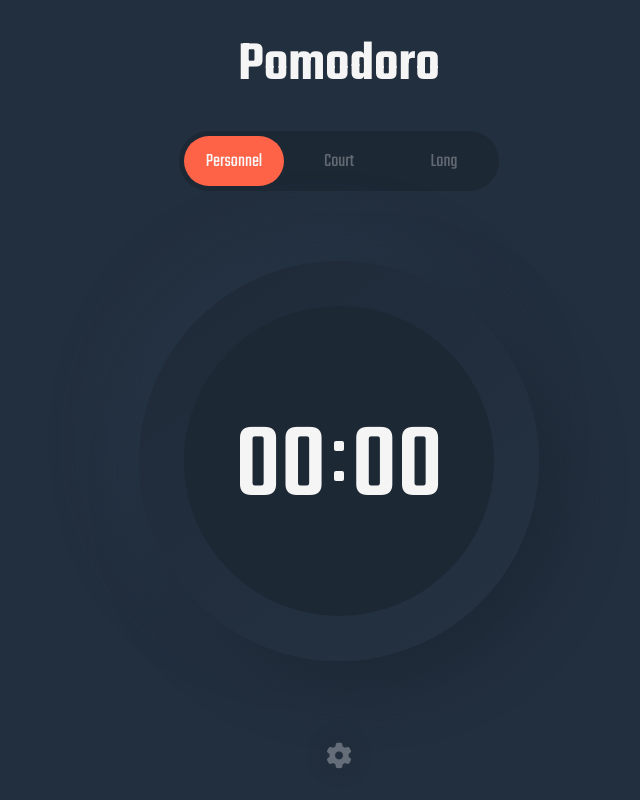
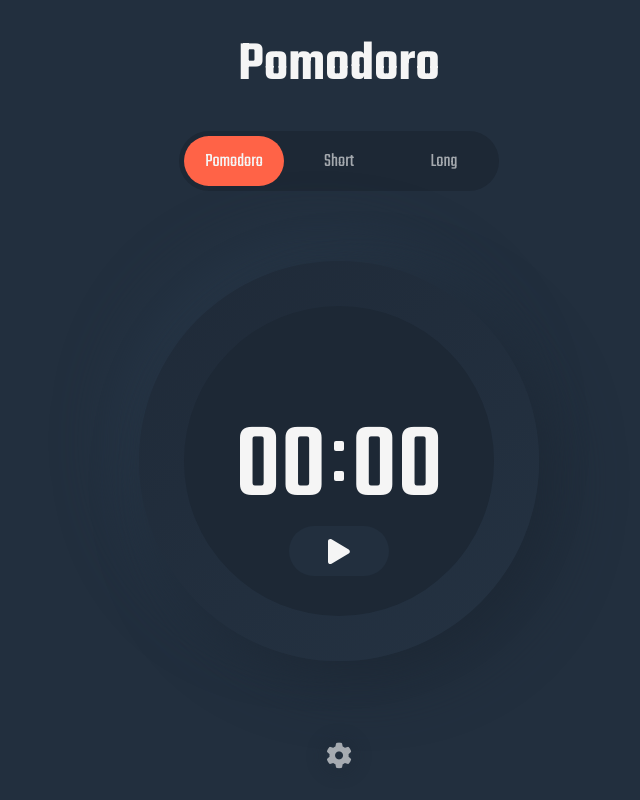
Before and after one commit to FabioDevCode/Pomodoro-App, a plain HTML site: page index.html in a window 1280 px wide. Shown: the whole page, without its empty margins (301-941 px from the left). Drawn offline with Linux system fonts and the light colour scheme.

Commit message:
Ajout bouton play

```diff
--- a/index.html
+++ b/index.html
@@ -17,8 +17,8 @@
 
     <div class="group-btn">
         <div class="back-btn anim1"></div>
-        <button class="btn1 active">Personnel</button>
-        <button class="btn2">Court</button>
+        <button class="btn1 active">Pomodoro</button>
+        <button class="btn2">Short</button>
         <button class="btn3">Long</button>
     </div>
 
@@ -35,7 +35,11 @@
             <div class="secs">00</div>
         </div>
 
+        <button id="play_pause">
+            <svg xmlns="http://www.w3.org/2000/svg" viewBox="0 0 448 512"><!-- Font Awesome Pro 5.15.4 by @fontawesome - https://fontawesome.com License - https://fontawesome.com/license (Commercial License) --><path d="M424.4 214.7L72.4 6.6C43.8-10.3 0 6.1 0 47.9V464c0 37.5 40.7 60.1 72.4 41.3l352-208c31.4-18.5 31.5-64.1 0-82.6z"/></svg>
+        </button>
     </div>
+
 
     <div class="setting">
         <i class="fas fa-cog"></i>
--- a/style.css
+++ b/style.css
@@ -8,11 +8,10 @@
 
 html {
     --font-fam: 'Teko', sans-serif;
-    --color-lgt: rgba(255, 255, 255, .3);
+    --color-lgt: rgba(255, 255, 255, .6);
 }
 
 body {
-
     display: flex;
     flex-direction: column;
     align-items: center;
@@ -150,6 +149,34 @@ h1 {
     box-shadow: 0 0 15px 5px rgba(29, 40, 53, .3);
 }
 
+#play_pause {
+    cursor: pointer;
+    position: absolute;
+    display: flex;
+    justify-content: center;
+    align-items: center;
+    background-color: #222F3E;
+    height: 50px;
+    width: 100px;
+    border-radius: 50px;
+    z-index: 1;
+    border: none;
+    bottom: 85px;
+}
+
+#play_pause:active {
+    transform: scale(.95);
+}
+
+#play_pause svg {
+    height: 50%;
+    fill: whitesmoke;
+}
+
+
+
+
+
 @media screen and (max-width: 365px) {
 
     .time {
```
